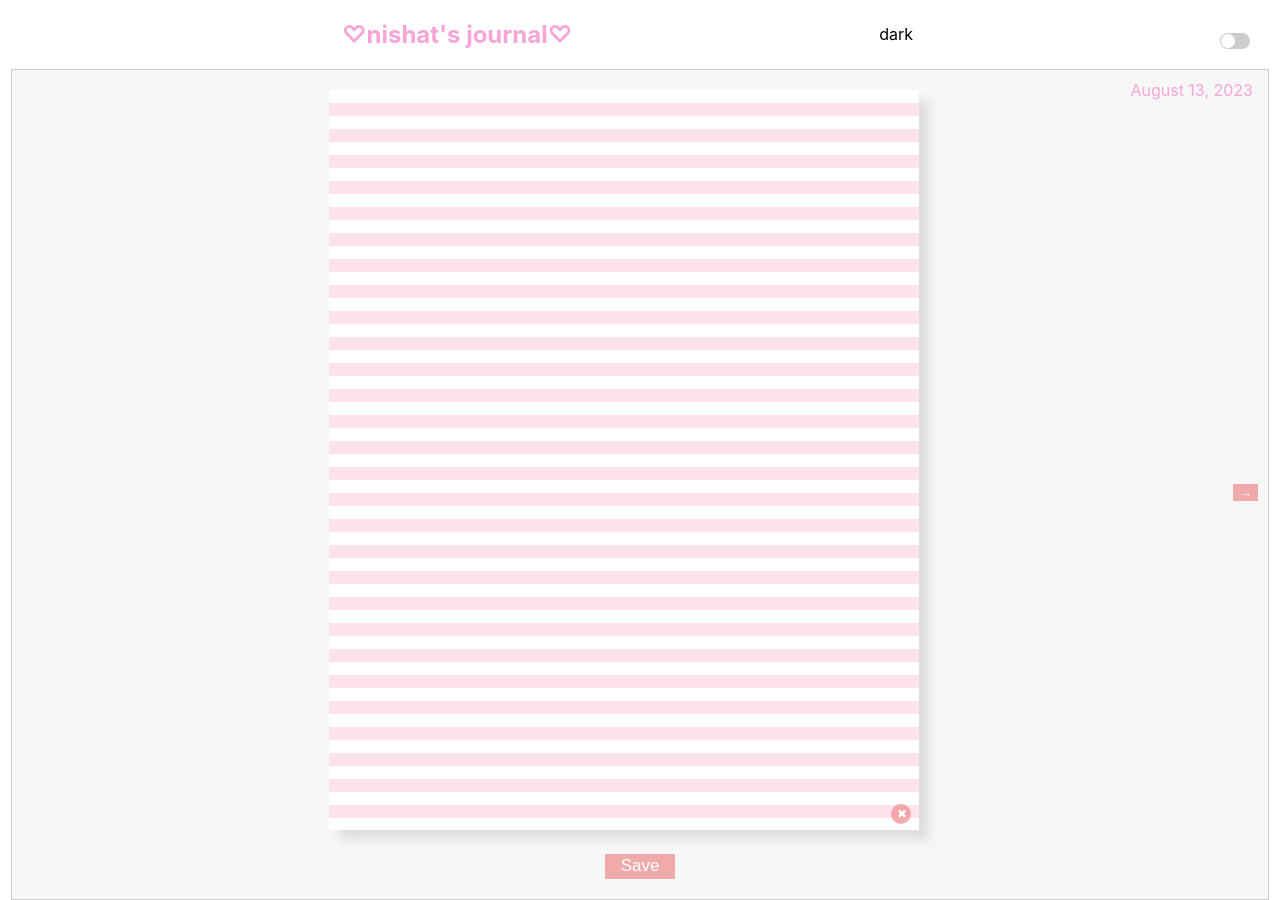
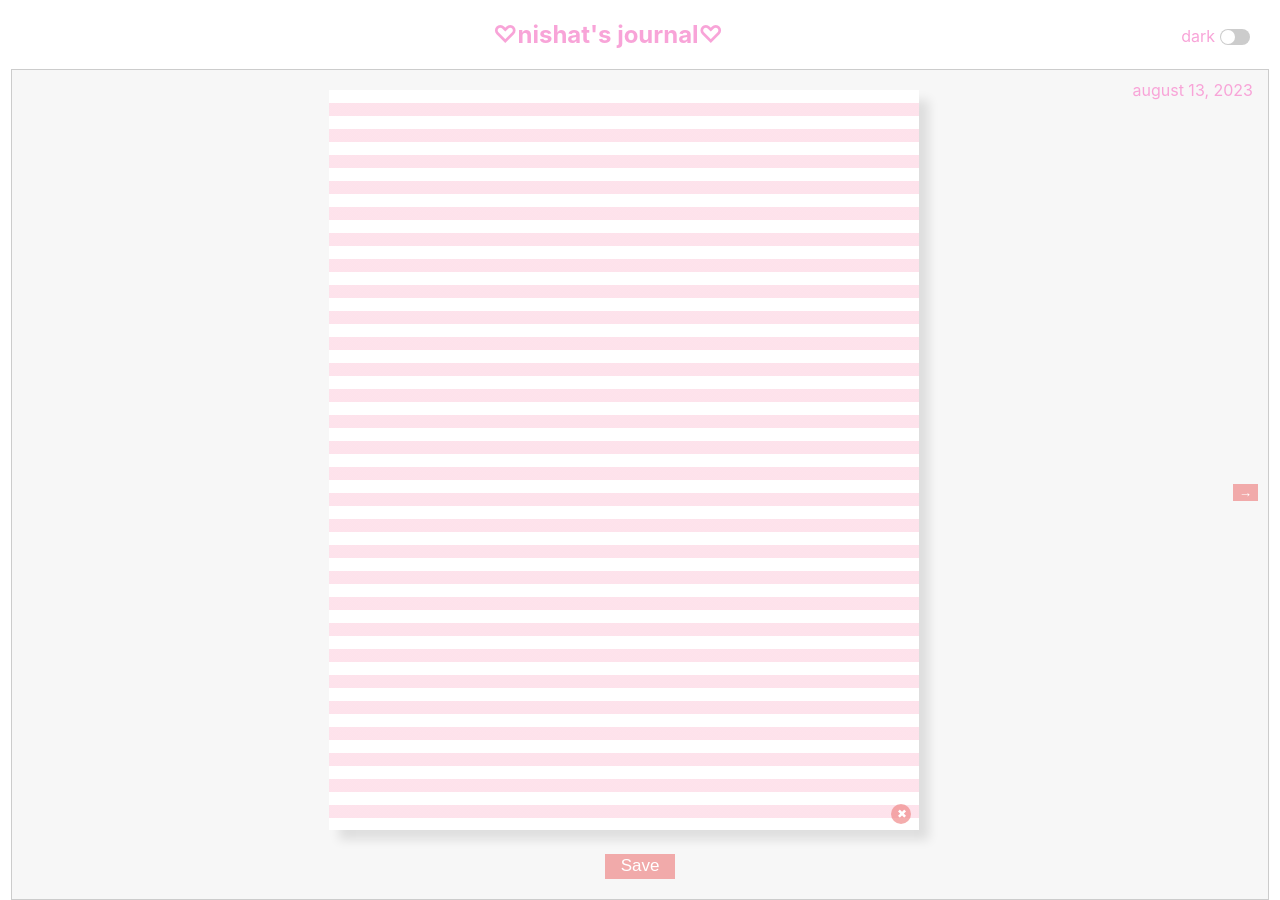
Before and after one commit to nsiahtkha20431/notebook, a React (Create React App) app: page / in a window 1280 px wide. Built offline with nearby package versions, Linux system fonts and the light colour scheme.

Commit message:
fized label for dark theme toggle button - properly aligned now

```diff
--- a/src/App.css
+++ b/src/App.css
@@ -75,6 +75,14 @@
   z-index: 10;
 }
 
+#toggle-btn-label {
+  color: var(--toggle-btn-label-text-colour);
+  /* border: 2px solid blue; */
+  /* padding-right: 100px; */
+  margin-top: 4px;
+  margin-right: 5px;
+}
+
 /* Toggle Switch Container */
 .switch-container {
   position: relative;
@@ -82,15 +90,18 @@
   width: 30px;
   height: 16px;
   align-self: flex-end;
+  margin-top: 25px;
   margin-right: 30px;
   margin-bottom: 20px;
   justify-content: flex-start; /* Align items to the start (left) */
+  /* border:2px solid red; */
 }
 
 /* New Wrapper Styles */
 .switch-label-toggle-wrapper {
   display: flex;
   align-items: center;  /* Align items vertically center */
+  /* border:2px solid yellow; */
 }
 
 /* Toggle Switch */
--- a/src/App.js
+++ b/src/App.js
@@ -29,7 +29,7 @@ function App() {
     return monthNames[monthIndex] + ' ' + day + ', ' + year;
   }
 
-  const currentDate = formatDate(new Date());;
+  const currentDate = formatDate(new Date()).toLowerCase();
 
   const addPage = () => {
       setPages([...pages, {}]);
@@ -158,7 +158,7 @@ function App() {
       <div className="header">
         <div className="spacer"></div>
         <h2 className="title">♡nishat's journal♡</h2>
-        {/* <div className="switch-label-toggle-wrapper"> */}
+        <div className="switch-label-toggle-wrapper">
           <span id="toggle-btn-label">
             {theme === 'light' ? 'dark' : 'light'}
           </span>
@@ -167,12 +167,7 @@ function App() {
               <div className="slider"></div>
             </div>
           </div>
-        {/* </div> */}
-        {/* <div className="switch-container" onClick={toggleTheme}>
-          <div className="switch">
-            <div className="slider"></div>
-          </div>
-        </div> */}
+        </div>
       </div>
       <div className="notebook">
         <span className="current-date">{currentDate}</span>
```
